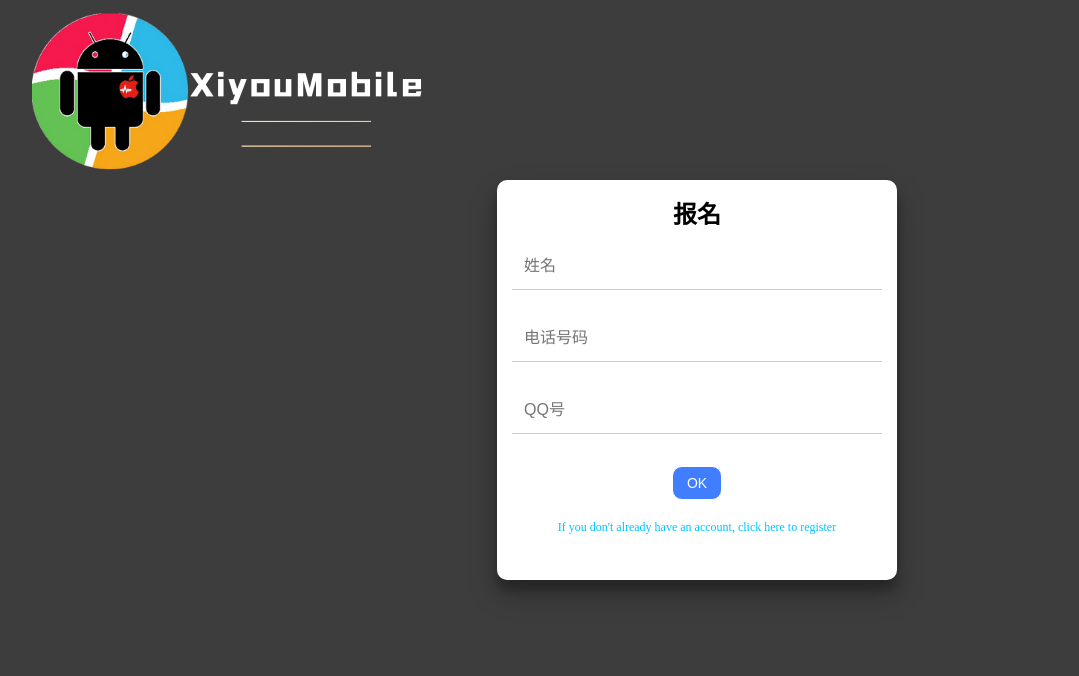
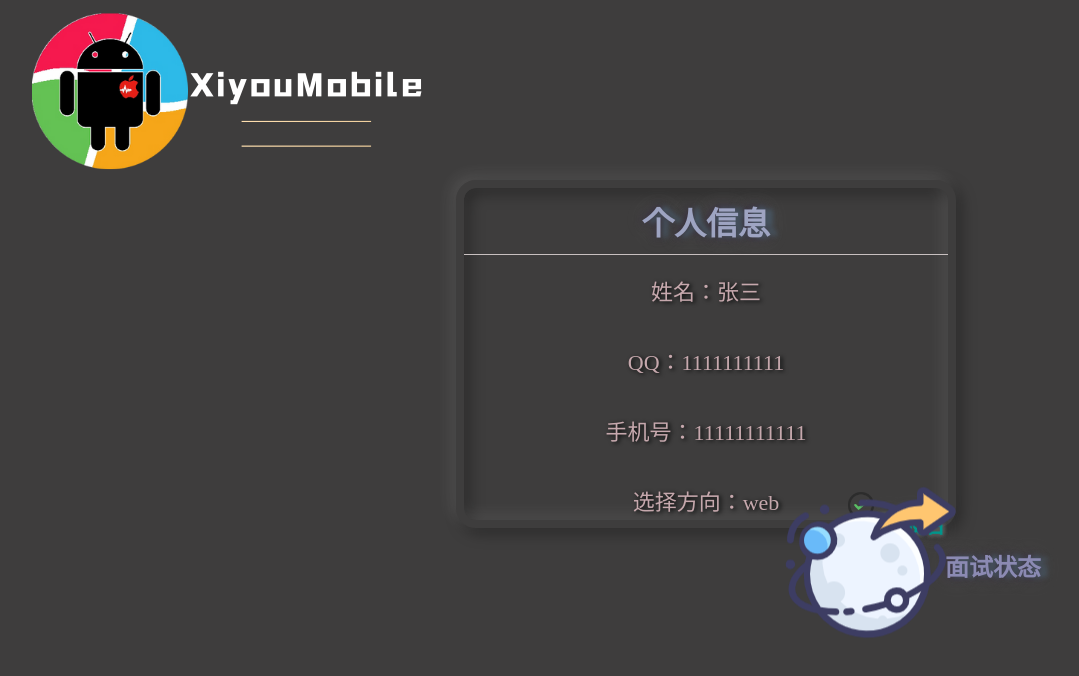
Before and after one commit to Yuanmingyangymy/personal_info, a Vue app: page / in a window 1280 px wide. Shown: the top 676 px of the page, without its empty margins (153-1232 px from the left). Built offline with nearby package versions, Linux system fonts and the light colour scheme.

Commit message:
样式修改

```diff
--- a/src/App.vue
+++ b/src/App.vue
@@ -1,8 +1,8 @@
 <template>
   <div id="app">
     <img alt="3G logo" src="./assets/logo.png">
-    <PersonalInfo/>
-    <!-- <Information/> -->
+    <!-- <PersonalInfo/> -->
+    <Information/>
   </div>
 </template>
 
--- a/src/components/Information.vue
+++ b/src/components/Information.vue
@@ -6,54 +6,98 @@
     <div class="common">QQ：<span class="qq">1111111111</span></div>
     <div class="common">手机号：<span class="tel">11111111111</span></div>
     <div class="common">选择方向：<span class="direction">web</span></div>
-    <div class="apply">已报名</div>
+    <div class="apply">
+      <img class="succeed" src="../assets/成功.png" alt="报名成功">
+      已报名
+    </div>
   </div>
-  <a class="state">查看面试状态--></a>
+  <!-- <div><img class="arrows" src="../assets/箭头.gif"></div> -->
+  <a class="state">
+    <img class="arrows" src="../assets/箭头.png" alt="查看面试状态">
+    面试状态</a>
   </div>
 </template>
 
 <script>
+
 export default {
+  name: 'Information'
 }
 </script>
 
 <style scoped>
 .info{
   width: 500px;
-    background-color: #ffffff;
+    background-color: #3e3d3d;
     height: 348px;
     margin-left: 609px;
     margin-top: 180px;
-    box-shadow: 5px 2px 14px 10px #e6e6e6;
+    /* box-shadow: 5px 2px 14px 10px #e6e6e6; */
     border-radius: 20px;
+    border:8px solid #3e3d3d;
+    box-shadow: -5px -5px 15px rgba(255,255, 255, 0.1),
+    5px 5px 15px rgba(0,0,0,0.35),
+    inset -5px -5px 15px rgba(255,255, 255, 0.1),
+    inset 5px 5px 15px rgba(0,0,0,0.35);
 }
 .common{
   font-size: 22px;
-  color: #56484a;
+  color: #c6a8ad;
   padding: 19px;
       text-align: center;
-    text-shadow: 0 3px 2px rgb(0 0 0 / 10%);
+    text-shadow: 2px 1px 4px rgb(3 4 4);
 }
 .title{
-  color: #56484a;
+  color: #9ea4c2;
     padding: 10px;
     text-align: center;
     border-bottom: 1px solid #c8c0c0;
+    text-shadow: 7px 0 5px #485966, 0 0 10px #413250, 0 0 15px #070806, 0 0 20px #929090;
 }
 .apply{
- color: #e17055;;
+  color: #00958b;
     margin-left: 414px;
-    margin-top: -23px;
+    margin-top: -28px;
     font-weight: bolder;
     font-size: 22px;
+    text-shadow: 0 0 5px #181818, 0 0 5px #e0f2f1, 0 0 15px #070806, 0 0 20px #929292;
 }
 .state{
   text-decoration: none;
+  text-shadow: 7px 0 5px #485966, 0 0 10px #413250, 0 0 15px #070806, 0 0 20px #929090;
     font-weight: bolder;
     font-size: x-large;
     position: absolute;
     right: 86px;
-    top: 553px;
-    color:rgb(230,30,22);
+    top: 544px;
+    color:rgb(139 138 179);
+    animation: jumpBoxHandler 1.8s infinite;/* 1.8s 事件完成时间周期 infinite无限循环 */
+}
+.arrows{
+  margin-left: -356px;
+    width: 200px;
+    height: 200px;
+    margin-top: -96px;
+}
+.succeed{
+  margin-left: 819px;
+    margin-top: 480px;
+    width: 30px;
+    height: 30px;
+}
+.jumpBox img{
+  animation: jumpBoxHandler 1.8s infinite;/* 1.8s 事件完成时间周期 infinite无限循环 */
+}
+
+@keyframes jumpBoxHandler { /* css事件 */
+  0% {
+    transform: translate(0px, 0px);
+  }
+  50% {
+    transform: translate(0px, 30px); /* 可配置跳动方向 */
+  }
+  100% {
+    transform: translate(0px, 0px);
+  }
 }
 </style>
```
Also changed, not shown: src/assets/成功.png (added), src/assets/箭头.png (added).
